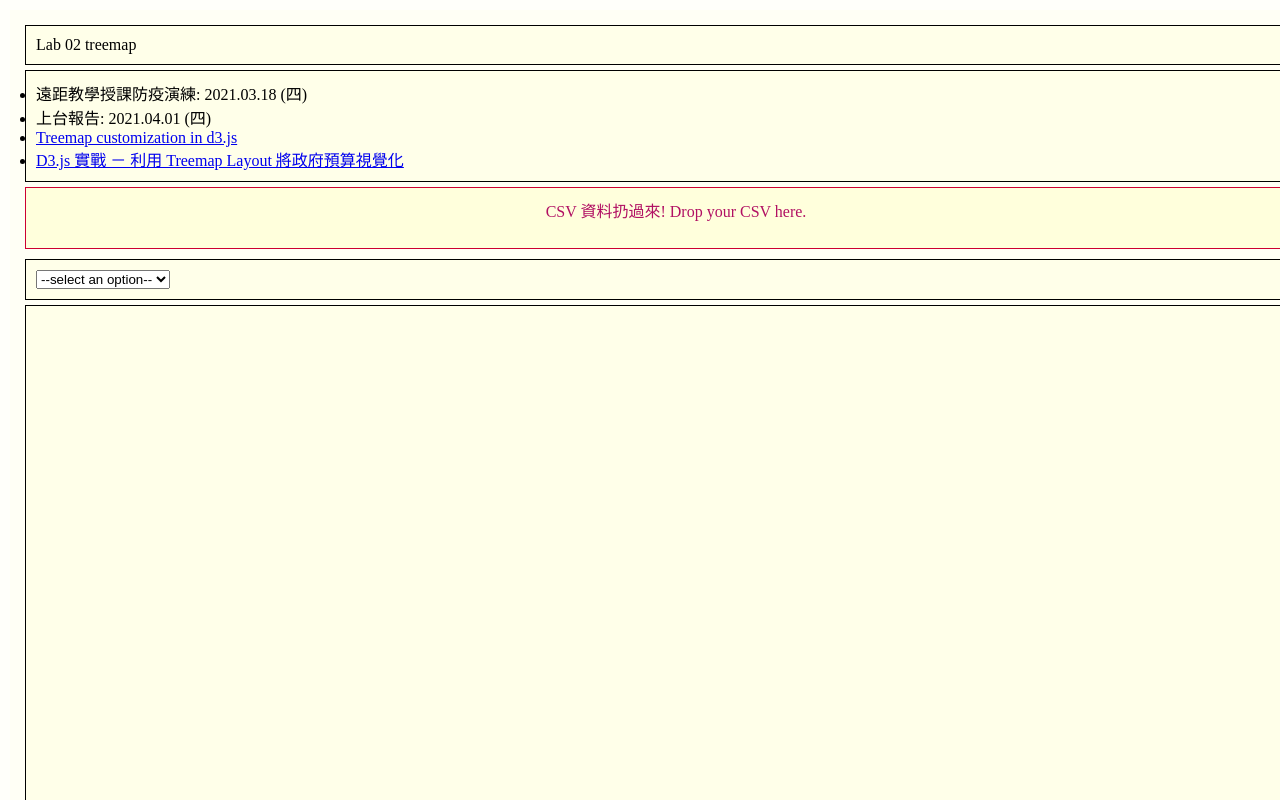
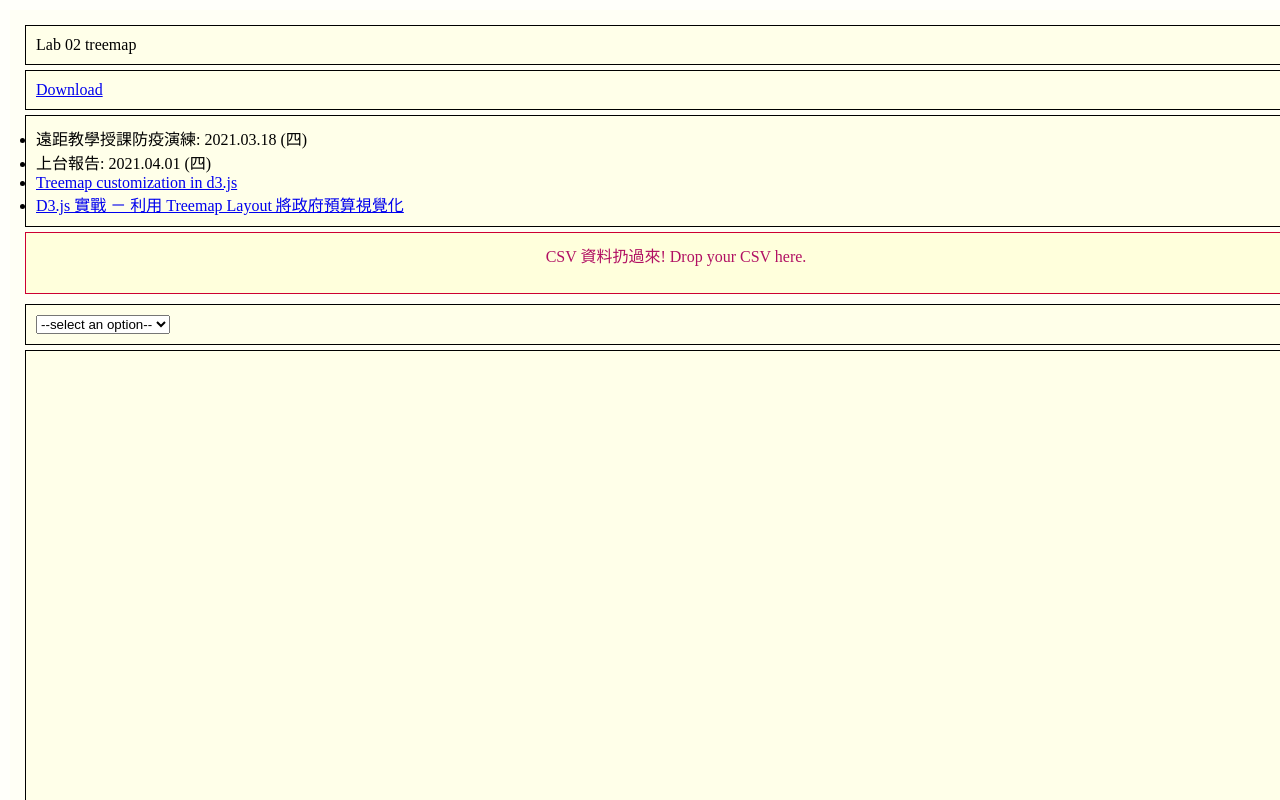
Before and after one commit to XiaoZi-Shao/vis2021s, a plain HTML site: page lab02/index.html in a window 1280 px wide. Shown: the top 800 px of the page. Drawn offline with nearby package versions, Linux system fonts and the light colour scheme.

Commit message:
Update index.html

```diff
--- a/lab02/index.html
+++ b/lab02/index.html
@@ -72,6 +72,9 @@
 	<body>
 		<div>
 			Lab 02 treemap
+		</div>
+		<div>
+			<text><a href="109年度臺北市政府所屬各機關公務人員退休人數按官等分(公立學校).csv">Download</a></text>
 		</div>
 		<ul>
 			<li>遠距教學授課防疫演練: 2021.03.18 (四) </li>
```
